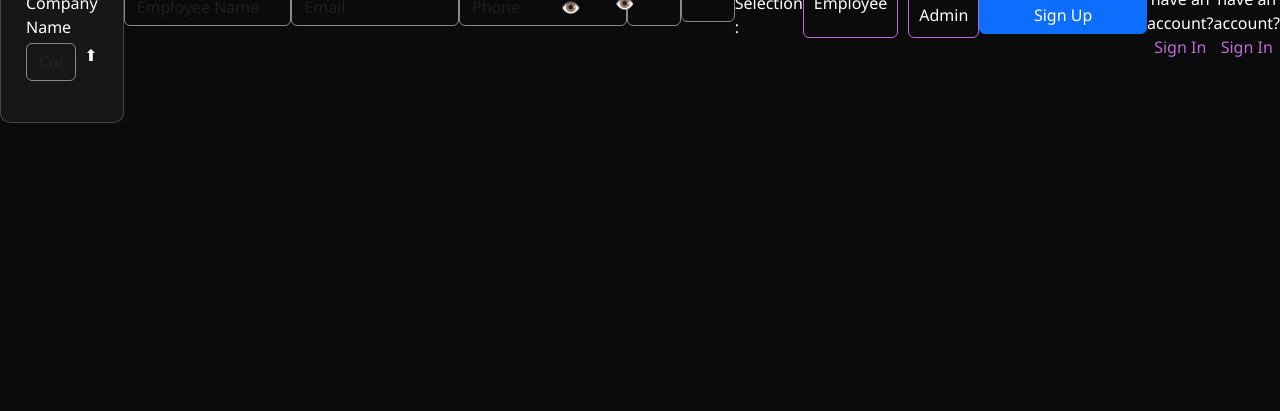
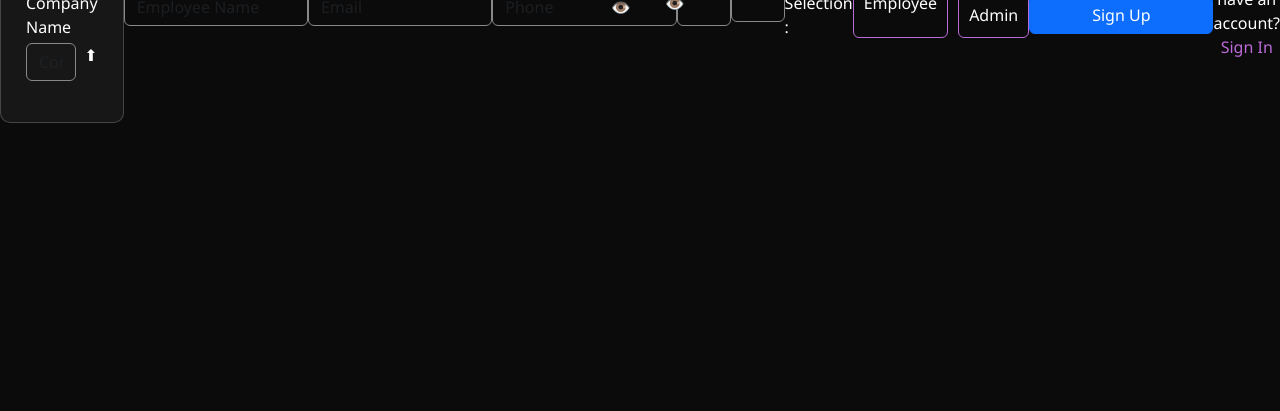
Before and after one commit to Dhyana2411/Odoo-Hackathon-, a plain HTML site: page my frontend/sign up.html in a window 1280 px wide. Shown: the part 389-800 px from the top of the page. Drawn offline with nearby package versions, Linux system fonts and the light colour scheme; files that its build step writes are made by us from their sources; files whose address does not match are found by name.

Commit message:
Fix HTML formatting and remove duplicate elements

```diff
--- a/my frontend/sign up.html
+++ b/my frontend/sign up.html
@@ -46,11 +46,6 @@
       Sign Up
     </button>
 
-    <p class="text-center mt-3">
-      Already have an account?
-      <a href="index.html">Sign In</a>
-    </p>
-
 
     <p class="text-center mt-3">
       Already have an account?
```
